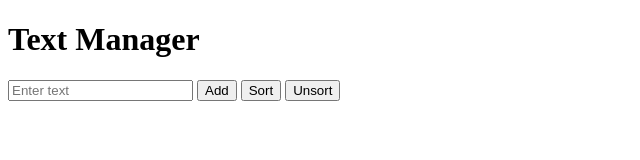
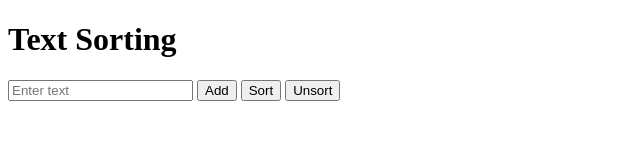
Before and after one commit to jestonilosabia/practice-html-with-js-functions-1, a plain HTML site: page index.html in a window 1280 px wide. Shown: the full height of the page, 0-640 px from the left. Drawn offline with Linux system fonts and the light colour scheme; files whose address does not match are found by name.

Commit message:
Update index.html

```diff
--- a/index.html
+++ b/index.html
@@ -1,7 +1,7 @@
 <!DOCTYPE html>
 <html>
 <head>
-  <title>Text Manager</title>
+  <title>Text Sorting</title>
   <script src="script.js"></script>
   <style>
   ul {
@@ -15,7 +15,7 @@ li {
 	</style>
 </head>
 <body>
-  <h1>Text Manager</h1>
+  <h1>Text Sorting</h1>
 
   <input type="text" id="textInput" placeholder="Enter text">
   <button onclick="addText()">Add</button>
```
